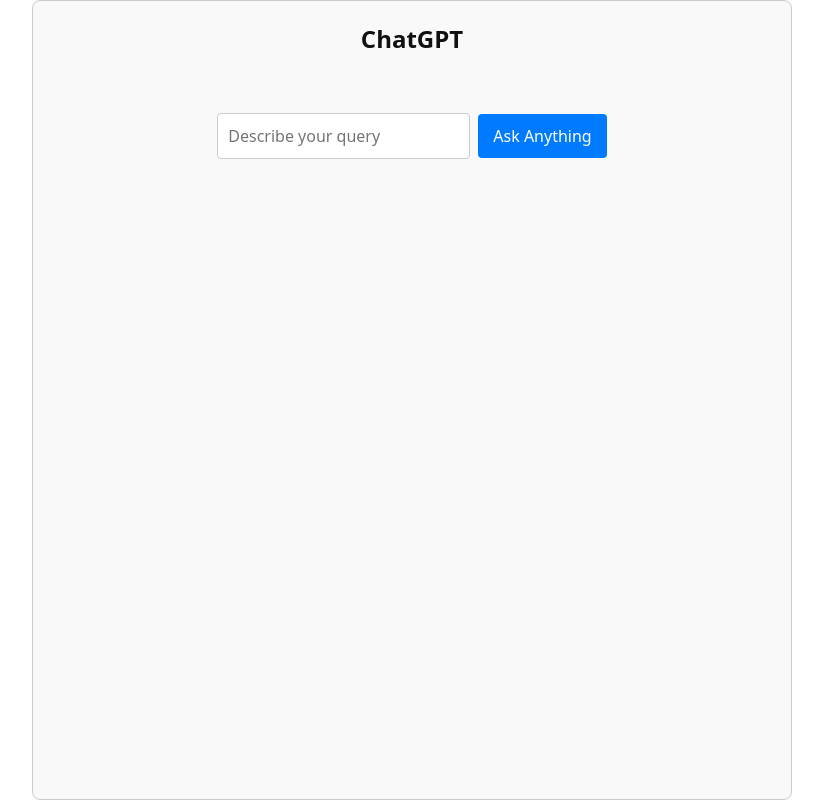
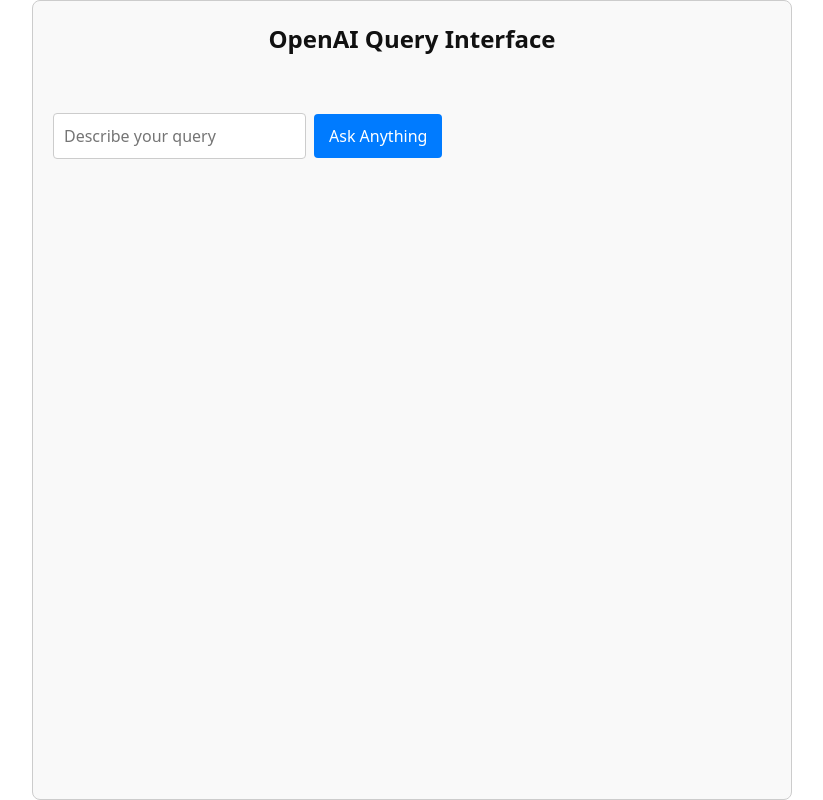
Before and after one commit to Devon-McGrath-github/fullstack-openai-chatbot, a React (Vite) app in the folder client/: page / in a window 1280 px wide. Shown: the whole page, without its empty margins (228-1051 px from the left). Built offline with nearby package versions, Linux system fonts and the light colour scheme.

Commit message:
Adjust styling

```diff
--- a/client/src/App.tsx
+++ b/client/src/App.tsx
@@ -43,12 +43,13 @@
 
   return (
     <main>
-      <h2>ChatGPT</h2>
+      <h2>OpenAI Query Interface</h2>
       <div
         style={{
           display: 'flex',
           flexDirection: 'column',
           gap: '8px',
+          width: '100%',
         }}
       >
         <ChatOutput />
--- a/client/src/components/ChatOutput/ChatOutput.module.css
+++ b/client/src/components/ChatOutput/ChatOutput.module.css
@@ -1,10 +1,12 @@
 .outputContainer {
+  flex: 1;
+  width: 100%;
   display: flex;
   flex-direction: column;
   gap: 1rem;
-  padding: 1.5rem;
-  max-width: 700px;
+  padding: 1.5rem 0;
   margin: 0 auto;
+  overflow-y: auto;
 }
 
 .message {
```
